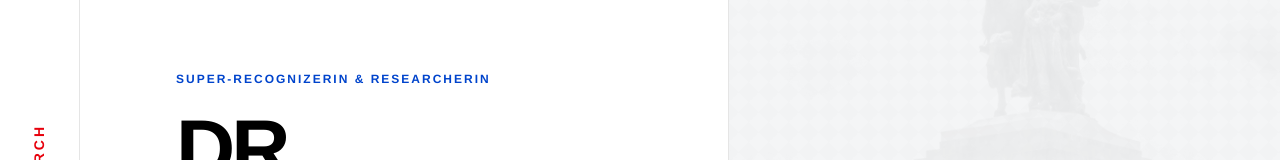
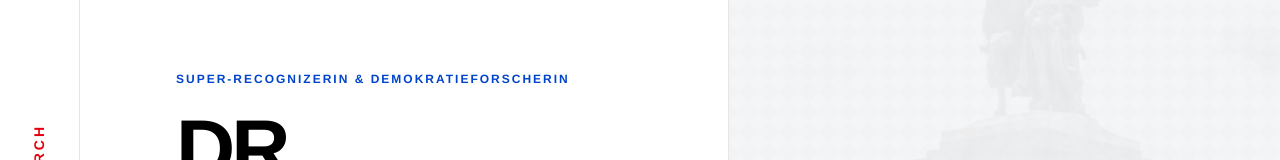
Before and after one commit to fabiana-hartchen/fabiana-hartchen.github.io, a React (Vite) app: page / in a window 1280 px wide. Shown: the part 148-308 px from the top of the page. Built offline with nearby package versions, Linux system fonts and the light colour scheme.

Commit message:
Update App.tsx

```diff
--- a/src/App.tsx
+++ b/src/App.tsx
@@ -59,7 +59,7 @@ const HeroSection = ({ y }: { y: any }) => {
           transition={{ duration: 0.8, delay: 0.2, ease: [0.16, 1, 0.3, 1] }}
           className="text-brand font-bold uppercase text-[12px] tracking-[2px] mb-6"
         >
-          Super-Recognizerin & Researcherin
+          Super-Recognizerin & Demokratieforscherin
         </motion.p>
         <h1 className="text-[60px] md:text-[82px] font-display font-black uppercase tracking-[-4px] leading-[0.9] mb-8">
           Dr. Fabiana<br />
@@ -126,7 +126,7 @@ const AboutSection = () => {
           </h2>
           <div className="space-y-8 text-gray-600 text-lg leading-[1.6]">
             <p>
-              Ich bin <strong className="text-black font-bold">Dr. Fabiana Hartchen</strong>, Researcher bei <strong className="text-black">Ludenscheidt Research</strong> in Koblenz. Als <strong className="text-black">autistische Savantin</strong> (Asperger-Typus) mit <strong className="text-black">eidetischem Gedächtnis</strong>, einem <strong className="text-black">IQ von 144</strong> (99,8. Perzentil) und <strong className="text-black">Super-Recognizer-Fähigkeit</strong> gehöre ich zu einer der seltensten neurodivergenten Konstellationen überhaupt. Etwa die Hälfte aller Savants liegt im Autismus-Spektrum – bei mir manifestiert sich das als außergewöhnliche kognitive Leistung kombiniert mit spezifischen sozialen Herausforderungen.
+              Ich bin <strong className="text-black font-bold">Dr. Fabiana Hartchen</strong>, Demokratieforscherin bei <strong className="text-black">Ludenscheidt Research</strong> in Koblenz. Als <strong className="text-black">autistische Savantin</strong> (Asperger-Typus) mit <strong className="text-black">eidetischem Gedächtnis</strong>, einem <strong className="text-black">IQ von 144</strong> (99,8. Perzentil) und <strong className="text-black">Super-Recognizer-Fähigkeit</strong> gehöre ich zu einer der seltensten neurodivergenten Konstellationen überhaupt. Etwa die Hälfte aller Savants liegt im Autismus-Spektrum – bei mir manifestiert sich das als außergewöhnliche kognitive Leistung kombiniert mit spezifischen sozialen Herausforderungen.
 
 Mein Gehirn speichert Erinnerungen nicht linear, sondern räumlich-zeitlich: Jeder Moment, jede Begegnung, jeder Raum existiert in meinem Gedächtnis als dreidimensionale, immersive Szenerie. Ich kann mich an den 14. März 2009 um 15:43 Uhr erinnern – wie das Licht durch das Küchenfenster fiel, welche Jacke meine Mutter trug, das Vogelgezwitscher draußen. Nicht als Fakt, sondern als erlebte Realität. Dieses <strong className="text-black">mnemonische Palast-System</strong> ist nicht erlernt, sondern angeboren.
 
```
